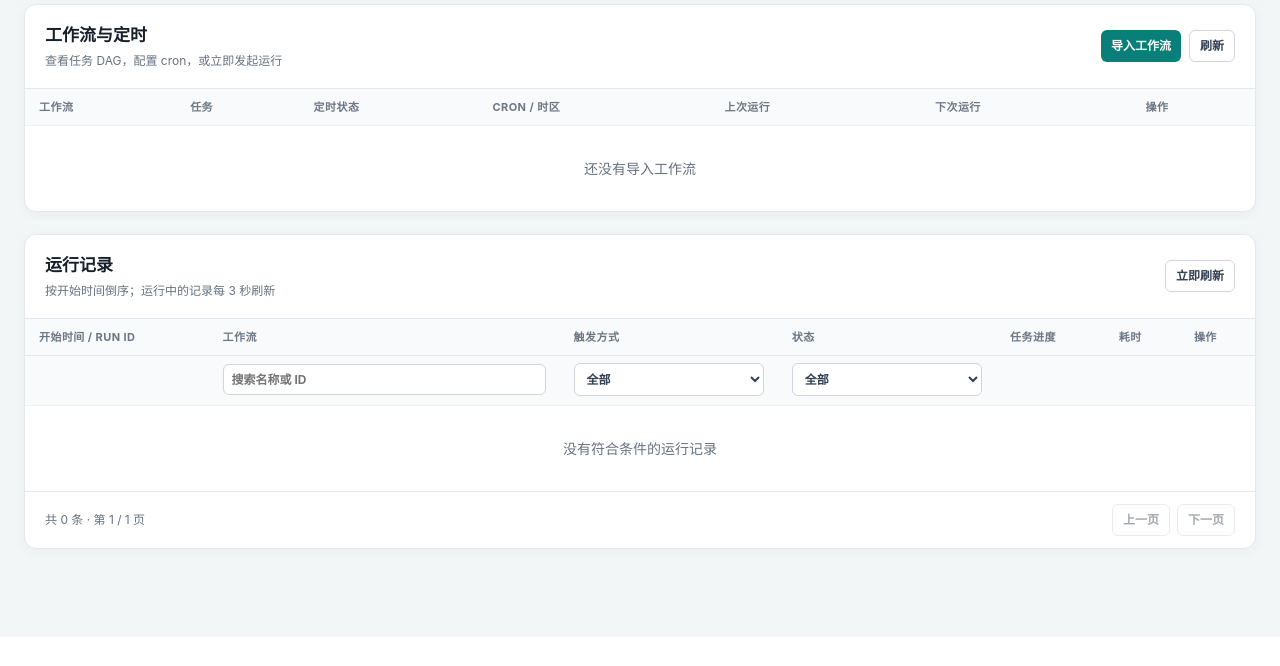
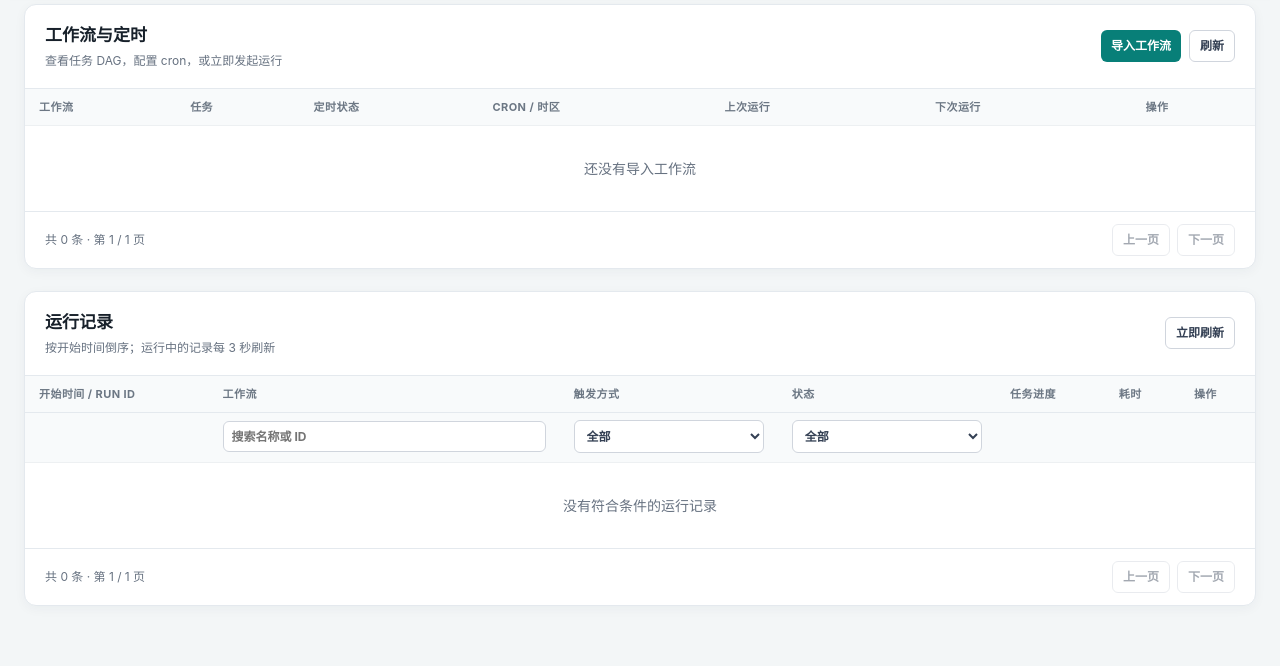
Before and after one commit to kbxu/DAG-Runner, a Flask app: page / in a window 1280 px wide. Shown: the part 163-829 px from the top of the page. Before the commit the page ends 723 px from the top, so only its background shows below. Run offline with Flask 3, Linux system fonts and the light colour scheme; data that the repository does not hold is empty; parts of the project's set-up code (start-up, migrations or seed data) failed here and were passed over.

Commit message:
Paginate and sort workflows

```diff
--- a/dagrunner/static/app.js
+++ b/dagrunner/static/app.js
@@ -1,6 +1,8 @@
 const state = {
   workflows: new Map(),
   workflowSort: { key: "", direction: "asc" },
+  workflowPage: 1,
+  workflowPageSize: 15,
   runs: [],
   runPage: 1,
   runPageSize: 20,
@@ -113,17 +115,23 @@ function renderWorkflows() {
   if (key) {
     const multiplier = direction === "asc" ? 1 : -1;
     workflows.sort((left, right) => {
-      const leftTime = left[key] ? Date.parse(left[key]) : null;
-      const rightTime = right[key] ? Date.parse(right[key]) : null;
+      const leftValue = key === "next_run_time" ? left.schedule?.next_run_time : left[key];
+      const rightValue = key === "next_run_time" ? right.schedule?.next_run_time : right[key];
+      const leftTime = leftValue ? Date.parse(leftValue) : null;
+      const rightTime = rightValue ? Date.parse(rightValue) : null;
       if (leftTime === null && rightTime === null) return left.db_id - right.db_id;
       if (leftTime === null) return 1;
       if (rightTime === null) return -1;
       return (leftTime - rightTime) * multiplier || left.db_id - right.db_id;
     });
   }
+  const totalPages = Math.max(1, Math.ceil(workflows.length / state.workflowPageSize));
+  state.workflowPage = Math.min(Math.max(state.workflowPage, 1), totalPages);
+  const pageStart = (state.workflowPage - 1) * state.workflowPageSize;
+  const visibleWorkflows = workflows.slice(pageStart, pageStart + state.workflowPageSize);
   document.getElementById("lastRunSort").textContent = key === "last_run_time" ? (direction === "asc" ? "▲" : "▼") : "";
   document.getElementById("nextRunSort").textContent = key === "next_run_time" ? (direction === "asc" ? "▲" : "▼") : "";
-  document.getElementById("workflowRows").innerHTML = workflows.map(w => {
+  document.getElementById("workflowRows").innerHTML = visibleWorkflows.map(w => {
       const s = w.schedule;
       return `<tr>
         <td><button class="workflow-link" onclick="showDag('${esc(w.name)}')">${esc(w.description || w.name)}</button><div class="workflow-id mono" title="${esc(w.name)}">${esc(w.name)}</div></td>
@@ -135,14 +143,25 @@ function renderWorkflows() {
         <td><div class="actions"><button class="button" onclick="runWorkflow('${esc(w.name)}')">运行</button><button class="button ghost" onclick="showDag('${esc(w.name)}')">DAG</button><button class="button ghost" onclick="showTasks('${esc(w.name)}')">任务</button><button class="button ghost" onclick="editSchedule('${esc(w.name)}')">定时</button>${s.enabled ? "" : `<button class="button ghost" onclick="editWorkflow('${esc(w.name)}')">编辑</button>`}<button class="button ghost" onclick="exportYaml('${esc(w.name)}')">导出 YAML</button><button class="button danger" onclick="deleteWorkflow('${esc(w.name)}')">删除</button></div></td>
       </tr>`;
     }).join("") || `<tr><td colspan="7" class="empty">还没有导入工作流</td></tr>`;
+  document.getElementById("workflowPagination").innerHTML = `<span>共 ${workflows.length} 条 · 第 ${state.workflowPage} / ${totalPages} 页</span><div><button class="button ghost" ${state.workflowPage <= 1 ? "disabled" : ""} onclick="changeWorkflowPage(${state.workflowPage - 1})">上一页</button><button class="button ghost" ${state.workflowPage >= totalPages ? "disabled" : ""} onclick="changeWorkflowPage(${state.workflowPage + 1})">下一页</button></div>`;
 }
 
 function setWorkflowSort(key) {
-  if (state.workflowSort.key === key) {
-    state.workflowSort.direction = state.workflowSort.direction === "asc" ? "desc" : "asc";
+  if (state.workflowSort.key !== key) {
+    state.workflowSort = { key, direction: "desc" };
+  } else if (state.workflowSort.direction === "desc") {
+    state.workflowSort.direction = "asc";
   } else {
-    state.workflowSort = { key, direction: key === "next_run_time" ? "asc" : "desc" };
+    state.workflowSort = { key: "", direction: "asc" };
   }
+  state.workflowPage = 1;
+  renderWorkflows();
+}
+
+function changeWorkflowPage(page) {
+  const totalPages = Math.max(1, Math.ceil(state.workflows.size / state.workflowPageSize));
+  if (page < 1 || page > totalPages || page === state.workflowPage) return;
+  state.workflowPage = page;
   renderWorkflows();
 }
 
--- a/dagrunner/templates/index.html
+++ b/dagrunner/templates/index.html
@@ -28,6 +28,7 @@
           <tbody id="workflowRows"><tr><td colspan="7" class="empty">正在加载…</td></tr></tbody>
         </table>
       </div>
+      <div id="workflowPagination" class="pagination"></div>
       <div id="configErrors" class="config-errors hidden"></div>
     </section>
 
```
Also changed, not shown: README.md.
